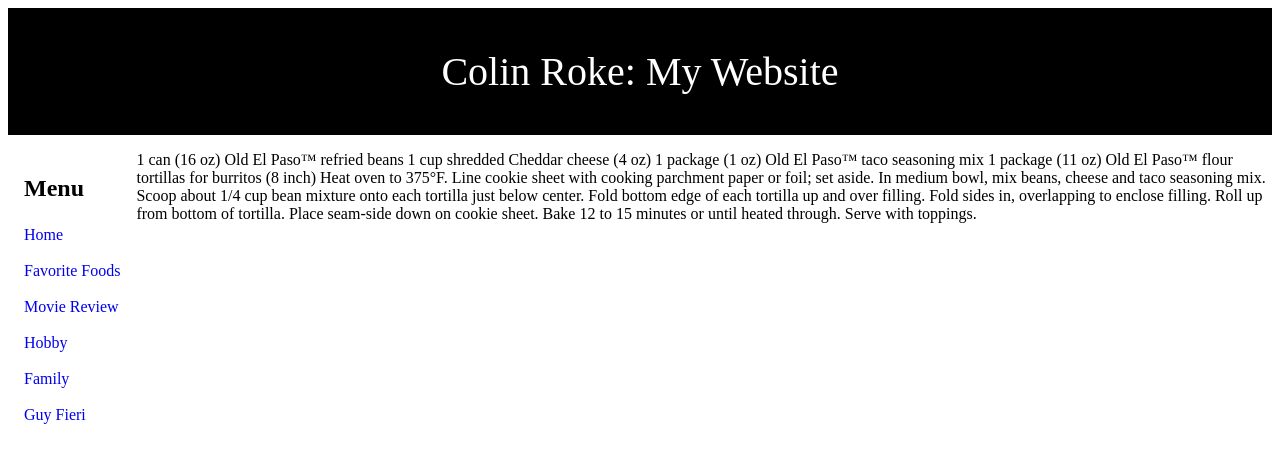
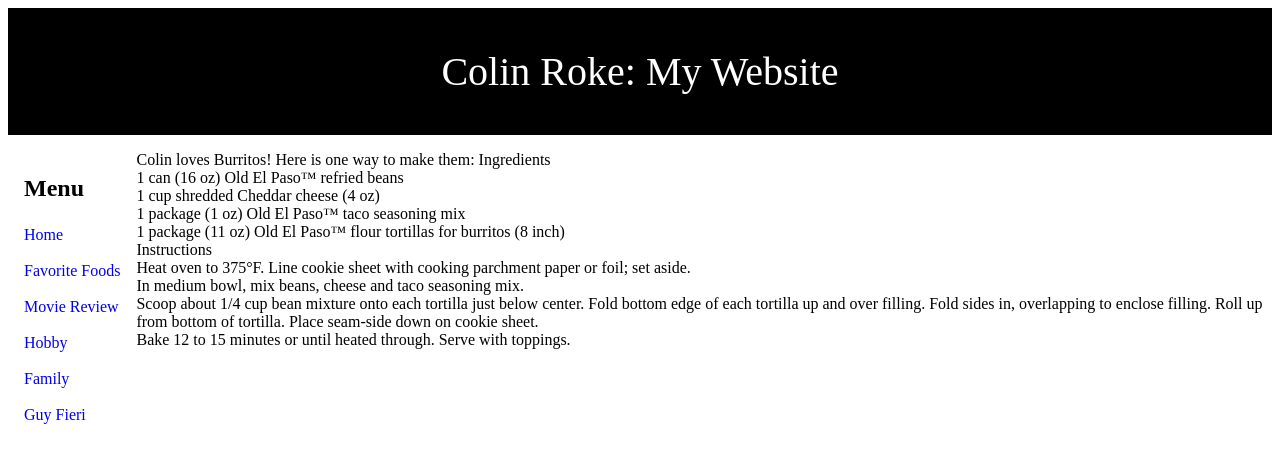
Before and after one commit to rokec8039/rokec8039.github.io, a plain HTML site: page recipe2.html in a window 1280 px wide. Drawn offline with Linux system fonts and the light colour scheme.

Commit message:
Update recipe2.html

```diff
--- a/recipe2.html
+++ b/recipe2.html
@@ -52,11 +52,14 @@
 	</nav>
 </section>
 
-<p> 1 can (16 oz) Old El Paso™ refried beans
-1 cup shredded Cheddar cheese (4 oz)
-1 package (1 oz) Old El Paso™ taco seasoning mix
-1 package (11 oz) Old El Paso™ flour tortillas for burritos (8 inch)
-Heat oven to 375°F. Line cookie sheet with cooking parchment paper or foil; set aside.
-In medium bowl, mix beans, cheese and taco seasoning mix.
-Scoop about 1/4 cup bean mixture onto each tortilla just below center. Fold bottom edge of each tortilla up and over filling. Fold sides in, overlapping to enclose filling. Roll up from bottom of tortilla. Place seam-side down on cookie sheet.
-Bake 12 to 15 minutes or until heated through. Serve with toppings. </p>
+<p> Colin loves Burritos! Here is one way to make them:
+Ingredients<br>
+1 can (16 oz) Old El Paso™ refried beans <br>
+1 cup shredded Cheddar cheese (4 oz)<br>
+1 package (1 oz) Old El Paso™ taco seasoning mix<br>
+1 package (11 oz) Old El Paso™ flour tortillas for burritos (8 inch)<br>
+Instructions<br>
+Heat oven to 375°F. Line cookie sheet with cooking parchment paper or foil; set aside.<br>
+In medium bowl, mix beans, cheese and taco seasoning mix.<br>
+Scoop about 1/4 cup bean mixture onto each tortilla just below center. Fold bottom edge of each tortilla up and over filling. Fold sides in, overlapping to enclose filling. Roll up from bottom of tortilla. Place seam-side down on cookie sheet.<br>
+Bake 12 to 15 minutes or until heated through. Serve with toppings.<br> </p>
```
